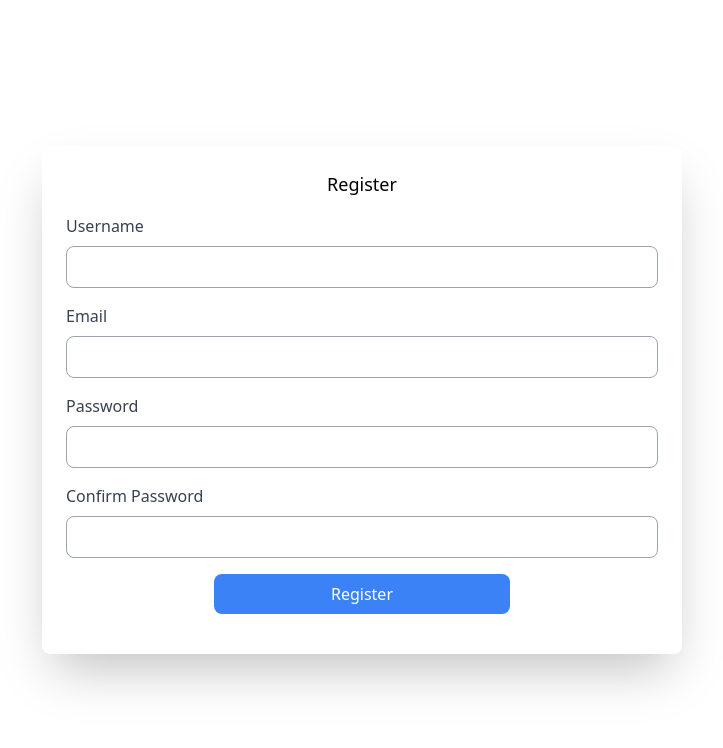
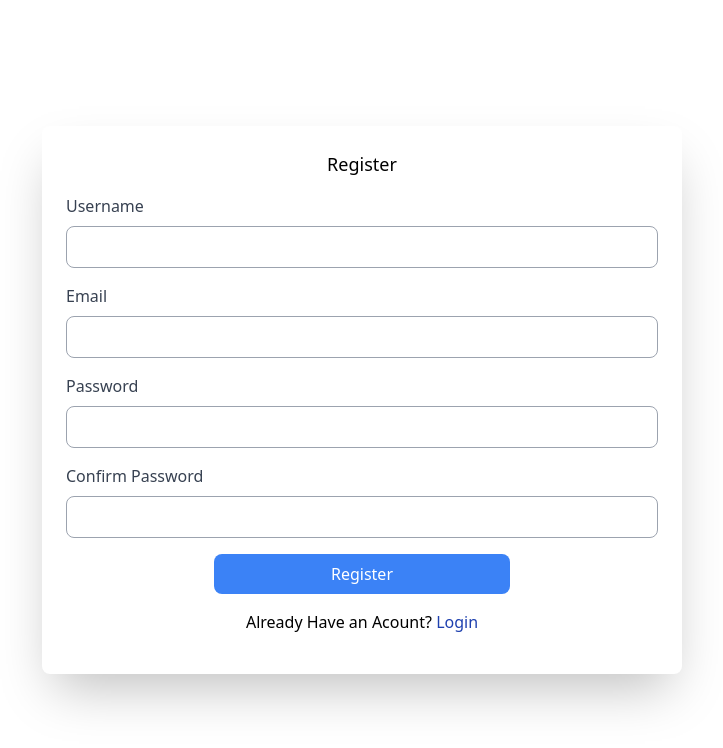
Before and after one commit to nesarptr/chat-app-react, a React (Vite) app: page /register in a window 1280 px wide. Shown: the top 748 px of the page, without its empty margins (278-1001 px from the left). Built offline with nearby package versions, Linux system fonts and the light colour scheme.

Commit message:
basic routing setup done

```diff
--- a/package.json
+++ b/package.json
@@ -9,10 +9,13 @@
     "preview": "vite preview"
   },
   "dependencies": {
+    "@apollo/client": "^3.7.4",
     "@hookform/resolvers": "^2.9.10",
+    "graphql": "^16.6.0",
     "react": "^18.2.0",
     "react-dom": "^18.2.0",
     "react-hook-form": "^7.42.1",
+    "react-router-dom": "^6.7.0",
     "yup": "^0.32.11"
   },
   "devDependencies": {
--- /dev/null
+++ b/src/ApolloProvider.jsx
@@ -0,0 +1,16 @@
+// @ts-nocheck
+import React from "react";
+import {
+  ApolloClient,
+  InMemoryCache,
+  ApolloProvider as Provider,
+} from "@apollo/client";
+
+const client = new ApolloClient({
+  uri: "http://localhost:4000",
+  cache: new InMemoryCache(),
+});
+
+export default function ApolloProvider(props) {
+  return <Provider client={client} {...props} />;
+}
--- a/src/App.jsx
+++ b/src/App.jsx
@@ -1,9 +1,6 @@
 import React from "react";
-import Register from "./components/auth/Register";
-
 function App() {
-  // return <h1 className="text-3xl font-bold underline">Hello world!</h1>;
-  return <Register />;
+  return <h1 className="text-3xl font-bold underline">Hello world!</h1>;
 }
 
 export default App;
--- a/src/components/auth/Register.jsx
+++ b/src/Pages/auth/Register.jsx
@@ -1,5 +1,5 @@
 // @ts-nocheck
-import RegisterForm from "./RegisterForm";
+import RegisterForm from "../../components/auth/RegisterForm";
 
 export default function Register() {
   return (
--- /dev/null
+++ b/src/Routes.jsx
@@ -0,0 +1,21 @@
+import React from "react";
+import { createBrowserRouter } from "react-router-dom";
+
+import Error404 from "./components/ui/Error404";
+import App from "./App";
+import Register from "./Pages/auth/Register";
+
+const routes = createBrowserRouter([
+  {
+    path: "/",
+    element: <App />,
+    errorElement: <Error404 />,
+  },
+  {
+    path: "/register",
+    element: <Register />,
+    errorElement: <Error404 />,
+  },
+]);
+
+export default routes;
--- a/src/components/auth/RegisterForm.jsx
+++ b/src/components/auth/RegisterForm.jsx
@@ -1,7 +1,22 @@
 // @ts-nocheck
+import React, { useState } from "react";
 import { useForm } from "react-hook-form";
 import { yupResolver } from "@hookform/resolvers/yup";
 import * as yup from "yup";
+import { gql, useMutation } from "@apollo/client";
+import { Link } from "react-router-dom";
+
+import LoadingSpinner from "../ui/LoadingSpinner";
+
+const REGISTER_USER = gql`
+  mutation register($username: String!, $email: String!, $password: String!) {
+    register(username: $username, email: $email, password: $password) {
+      username
+      email
+      createdAt
+    }
+  }
+`;
 
 const schema = yup
   .object({
@@ -32,15 +47,32 @@ export default function RegisterForm() {
     resolver: yupResolver(schema),
   });
 
+  const [error, setError] = useState("");
+
+  const [registerUser, { loading }] = useMutation(REGISTER_USER, {
+    // update: (_, __) => props.history.push("/login"),
+    onError: (err) => setError(err.message),
+  });
+
   const onSubmit = (data) => {
-    console.log(data);
+    setError("");
     // Make API call to register user here
+    registerUser({
+      variables: {
+        username: data.username,
+        email: data.email,
+        password: data.password,
+      },
+    });
+    // reset();
   };
 
   return (
     <form
       onSubmit={handleSubmit(onSubmit)}
-      className="w-full rounded-lg bg-white p-6 shadow-2xl md:w-1/2"
+      className={`w-full rounded-lg bg-white p-6 shadow-2xl md:w-1/2 ${
+        error ? "border-red-500" : ""
+      }`}
     >
       <h2 className="mb-4 text-center text-lg font-medium">Register</h2>
       <div className="mb-4">
@@ -126,6 +158,9 @@ export default function RegisterForm() {
           </p>
         )}
       </div>
+      {loading ? (
+        <LoadingSpinner />
+      ) : (
         <div className="mb-4 text-center">
           <button
             type="submit"
@@ -134,6 +169,16 @@ export default function RegisterForm() {
             Register
           </button>
         </div>
+      )}
+      {error && (
+        <p className="text-center text-xs italic text-red-500">{error}</p>
+      )}
+      <div className="mb-4 text-center">
+        Already Have an Acount?{" "}
+        <Link to={`/login`} className="text-blue-800">
+          Login
+        </Link>
+      </div>
     </form>
   );
 }
--- /dev/null
+++ b/src/components/ui/Error404.jsx
@@ -0,0 +1,12 @@
+import React from "react";
+
+const Error404 = () => {
+  return (
+    <div className="p-10 text-center">
+      <h1 className="text-4xl font-bold text-red-500">404</h1>
+      <h2 className="text-2xl font-medium text-gray-600">Page Not Found</h2>
+    </div>
+  );
+};
+
+export default Error404;
--- /dev/null
+++ b/src/components/ui/LoadingSpinner.jsx
@@ -0,0 +1,13 @@
+import React from "react";
+
+const LoadingSpinner = () => {
+  return (
+    <div className="flex items-center justify-center">
+      <div className="spinner h-16 w-16 rounded-full border-t-2 border-blue-500">
+        <div className="animation-spin h-full w-full rounded-full border-2 border-blue-500"></div>
+      </div>
+    </div>
+  );
+};
+
+export default LoadingSpinner;
```
Also changed, not shown: src/main.jsx (+9 -2 lines), src/components/auth/LoginForm.jsx (added), 1 other file (tests, documents, lock files or other folders). Lines whose indentation alone changed are shown as unchanged.
